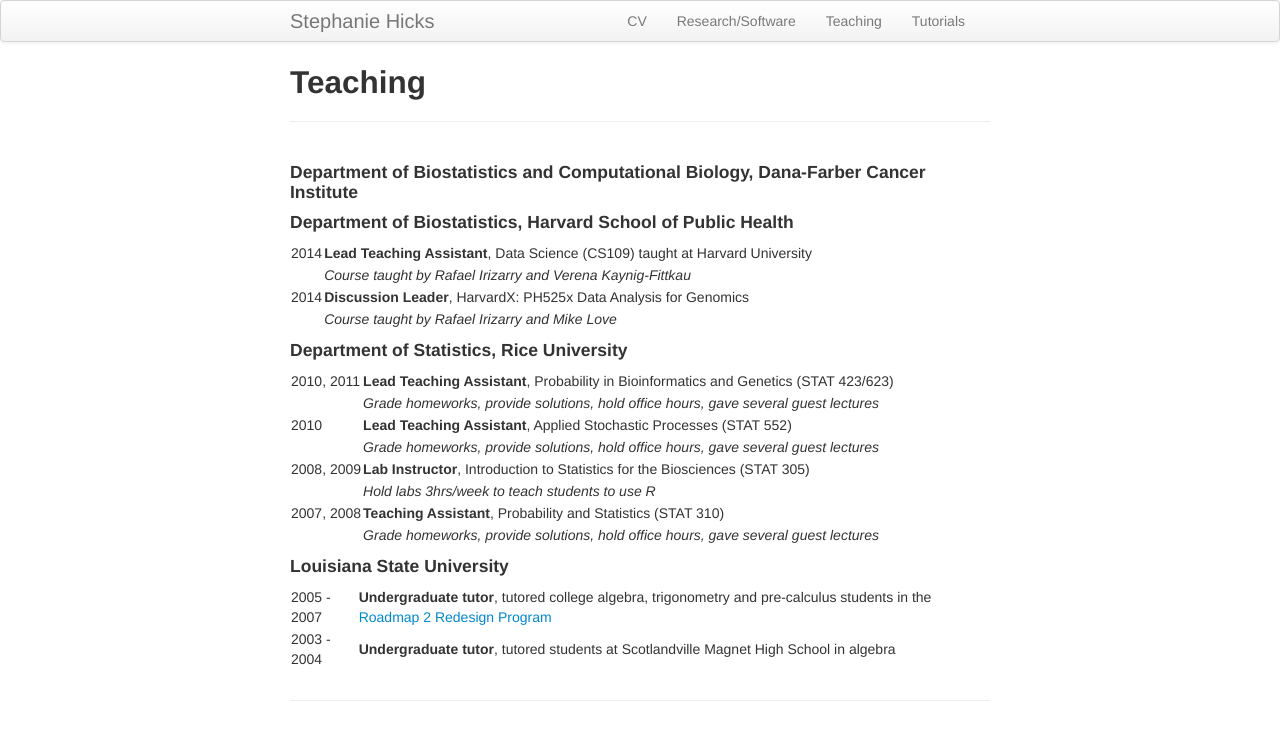
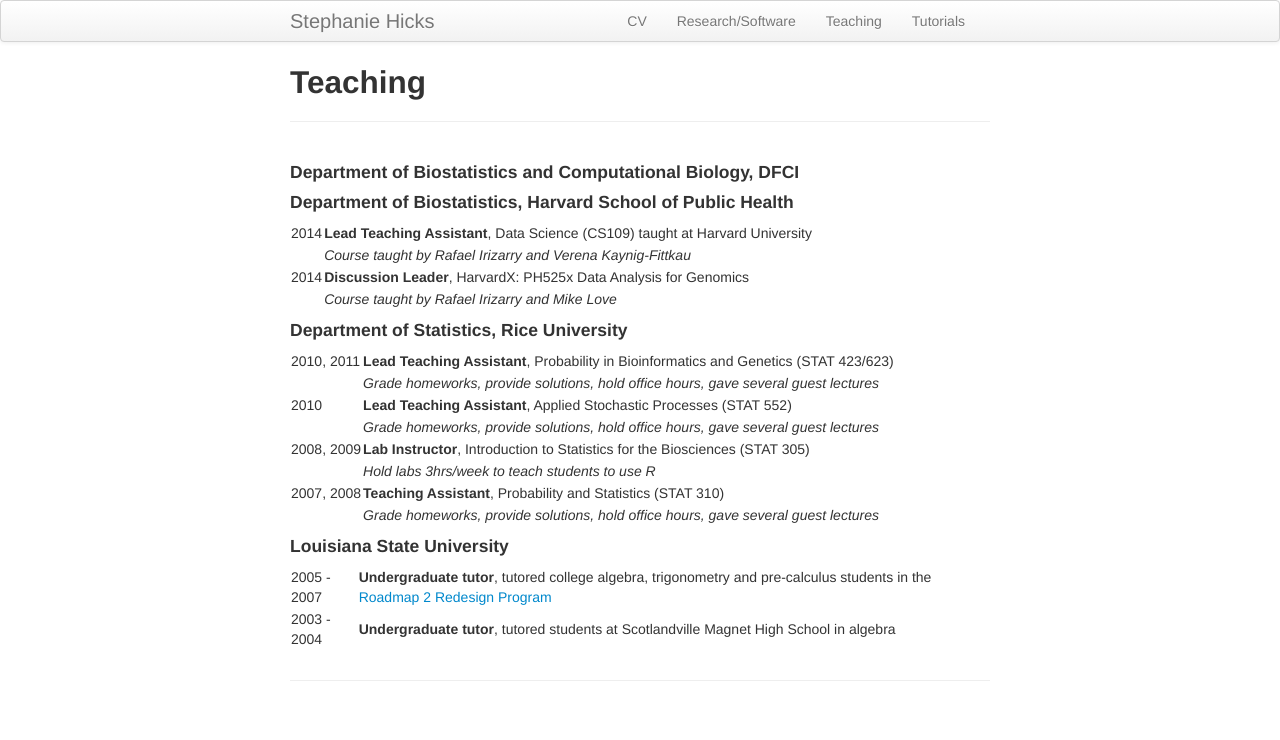
Before and after one commit to jmcgread/stephaniehicks.github.io, a Jekyll site: the page built from pages/teaching.md, in a window 1280 px wide. Shown: the top 740 px of the page. Built offline with Jekyll 4.4.1, drawn with Linux system fonts in a browser that asks for light colours.

Commit message:
fixed headings in teaching.md again

```diff
--- a/pages/teaching.md
+++ b/pages/teaching.md
@@ -3,7 +3,8 @@
 title: Teaching
 ---
 
-#### Department of Biostatistics and Computational Biology, Dana-Farber Cancer Institute
+#### Department of Biostatistics and Computational Biology, DFCI
+
 #### Department of Biostatistics, Harvard School of Public Health
 
 2014 | **Lead Teaching Assistant**, Data Science (CS109) taught at Harvard University
```
